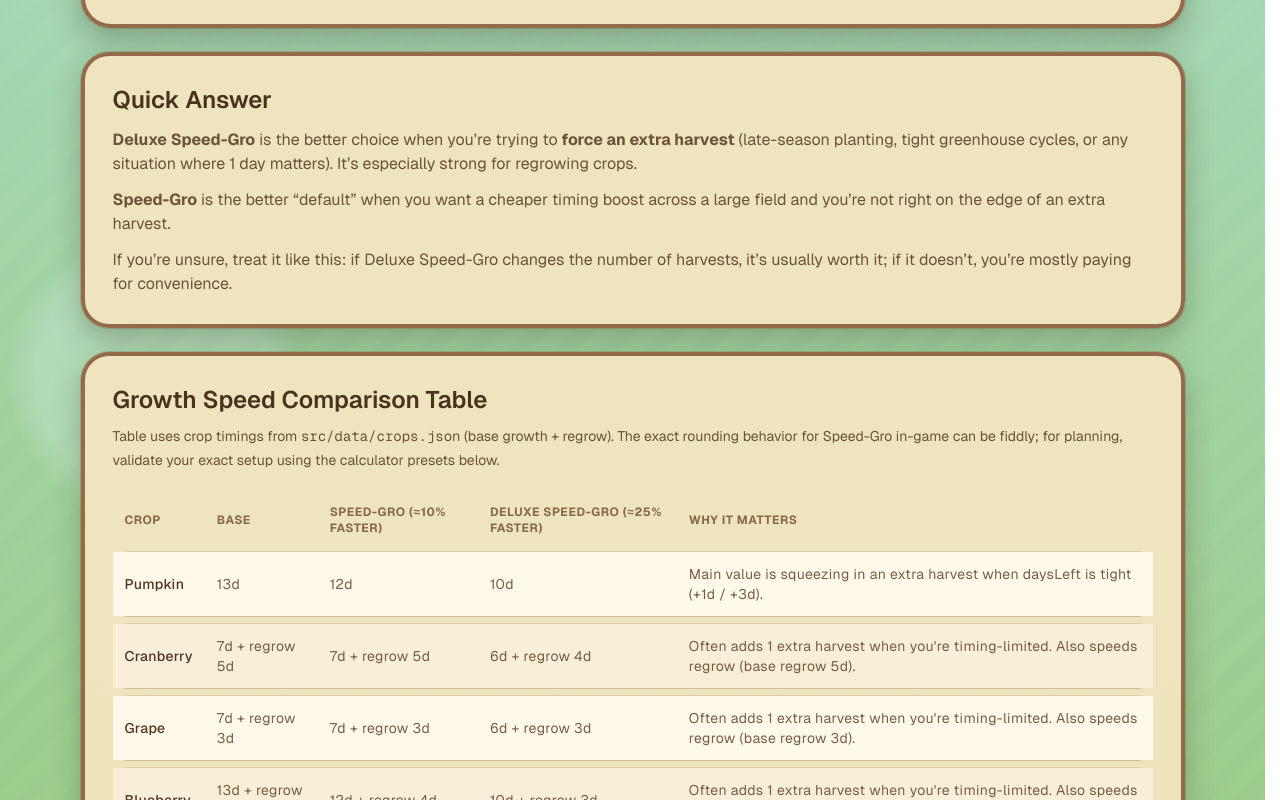
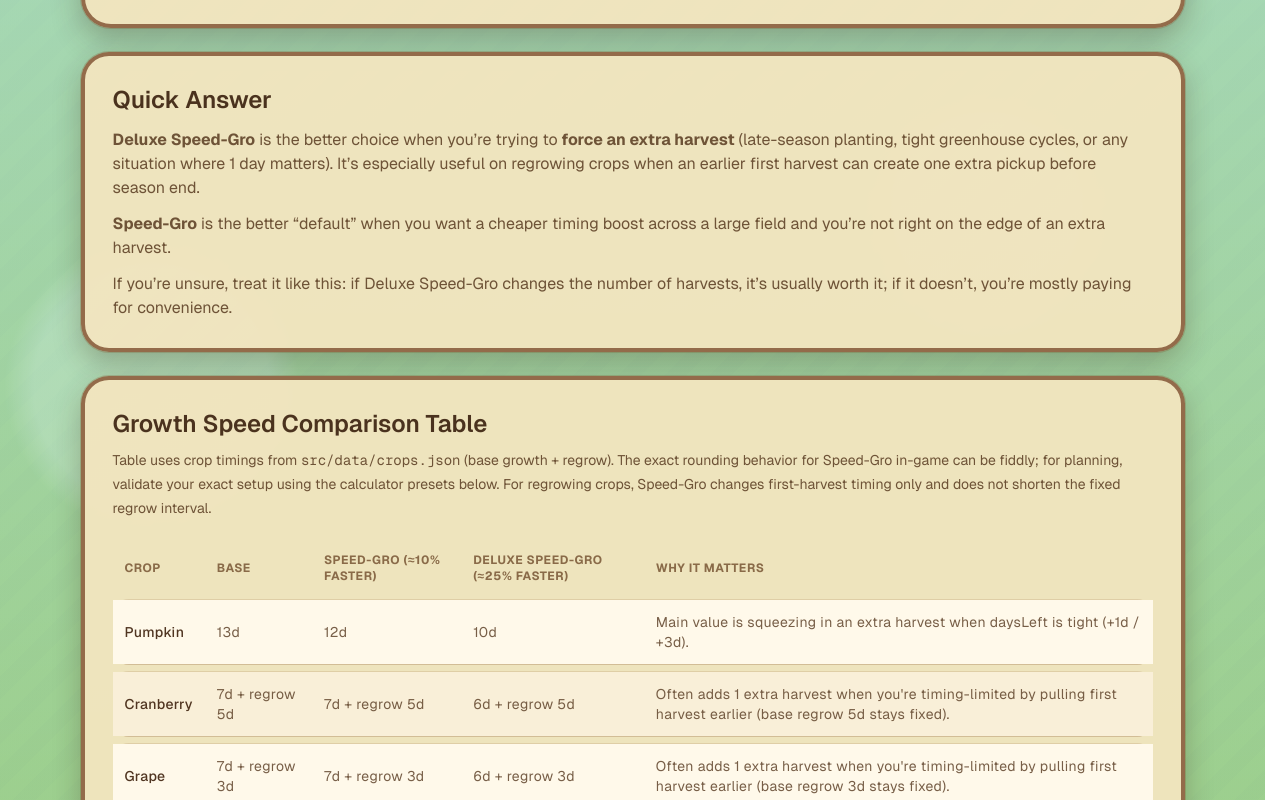
Before and after one commit to yuzhoudabaozhayujiamigou-cloud/stardew-tools, a Next.js app in the folder stardew-tools/: page /blog/speed-gro-vs-deluxe-speed-gro in a window 1280 px wide. Shown: the part 360-1160 px from the top of the page. Built offline with nearby package versions, Linux system fonts and the light colour scheme.

Commit message:
fix(blog): correct speed-gro regrow interval guidance

```diff
--- a/stardew-tools/src/app/blog/speed-gro-vs-deluxe-speed-gro/page.tsx
+++ b/stardew-tools/src/app/blog/speed-gro-vs-deluxe-speed-gro/page.tsx
@@ -61,15 +61,13 @@ function formatRegrowLabel(crop: Crop) {
 
 function growthWithMultiplier(crop: Crop, growthMultiplier: number): string {
   const adjustedGrowthDays = Math.max(1, Math.ceil(crop.growthDays * growthMultiplier));
-  const adjustedRegrowDays = crop.isRegrowing
-    ? Math.max(1, Math.ceil(crop.regrowDays * growthMultiplier))
-    : 0;
 
   if (!crop.isRegrowing) {
     return `${adjustedGrowthDays}d`;
   }
 
-  return `${adjustedGrowthDays}d + regrow ${adjustedRegrowDays}d`;
+  // Speed fertilizer changes time to first harvest, not post-first-harvest regrow ticks.
+  return `${adjustedGrowthDays}d + regrow ${crop.regrowDays}d`;
 }
 
 export default function SpeedGroVsDeluxeSpeedGroPage() {
@@ -104,7 +102,7 @@ export default function SpeedGroVsDeluxeSpeedGroPage() {
     const deluxeDelta = Math.max(0, baseGrowth - deluxeGrowth);
 
     const whyItMatters = crop.isRegrowing
-      ? `Often adds 1 extra harvest when you're timing-limited. Also speeds regrow (base regrow ${baseRegrow}d).`
+      ? `Often adds 1 extra harvest when you're timing-limited by pulling first harvest earlier (base regrow ${baseRegrow}d stays fixed).`
       : `Main value is squeezing in an extra harvest when daysLeft is tight (+${speedGroDelta}d / +${deluxeDelta}d).`;
 
     return {
@@ -176,7 +174,8 @@ export default function SpeedGroVsDeluxeSpeedGroPage() {
               <p>
                 <strong>Deluxe Speed-Gro</strong> is the better choice when you’re trying to
                 <strong> force an extra harvest</strong> (late-season planting, tight greenhouse cycles, or any
-                situation where 1 day matters). It’s especially strong for regrowing crops.
+                situation where 1 day matters). It’s especially useful on regrowing crops when an earlier first
+                harvest can create one extra pickup before season end.
               </p>
               <p>
                 <strong>Speed-Gro</strong> is the better “default” when you want a cheaper timing boost across a large
@@ -194,7 +193,8 @@ export default function SpeedGroVsDeluxeSpeedGroPage() {
             <p className="mt-2 text-sm leading-6 text-[#5f4228]/90">
               Table uses crop timings from <code>src/data/crops.json</code> (base growth + regrow). The exact rounding
               behavior for Speed-Gro in-game can be fiddly; for planning, validate your exact setup using the calculator
-              presets below.
+              presets below. For regrowing crops, Speed-Gro changes first-harvest timing only and does not shorten the
+              fixed regrow interval.
             </p>
 
             <div className="relative mt-4 overflow-x-auto">
```
